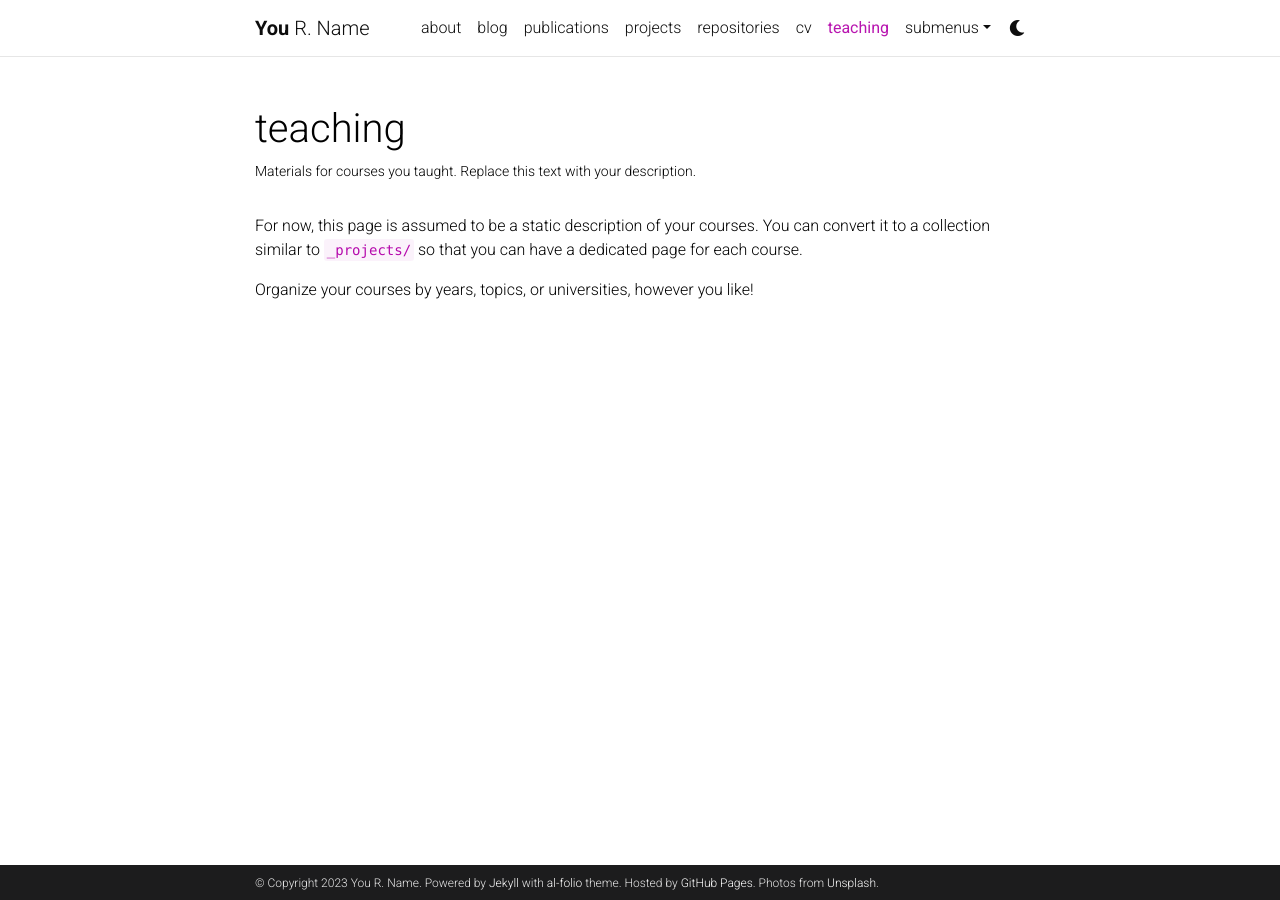
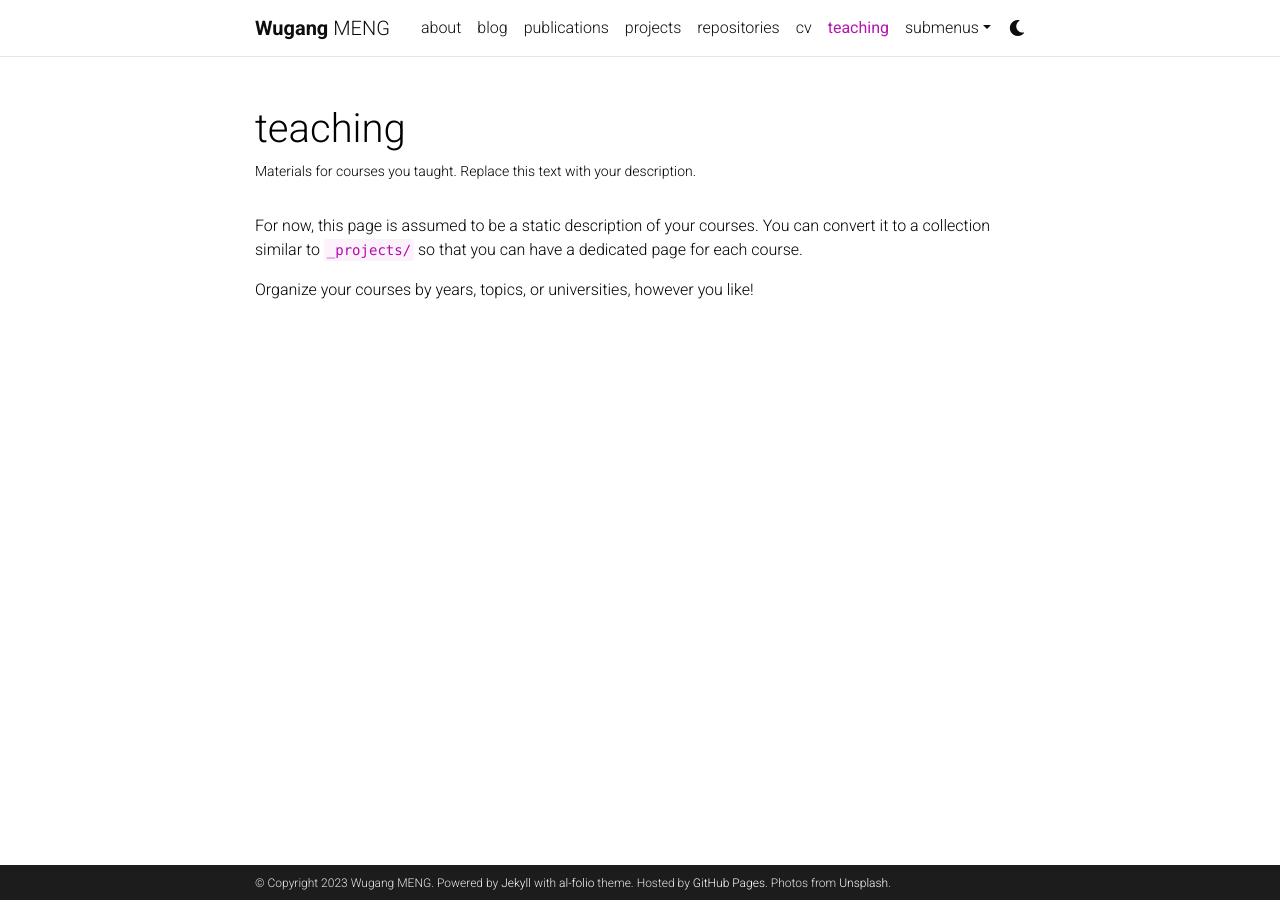
Before and after one commit to guaMass/bio_test, a Jekyll site: the page built from _pages/teaching.md, in a window 1280 px wide. Built offline with Jekyll 4.4.1, drawn with Linux system fonts in a browser that asks for light colours; comment, search, counter and statistics services are not loaded; a style sheet for code colours, icons or effects is not loaded.

Commit message:
Update _config.yml
change names

```diff
--- a/_config.yml
+++ b/_config.yml
@@ -3,10 +3,10 @@
 # -----------------------------------------------------------------------------
 
 title: blank # the website title (if blank, full name will be used instead)
-first_name: You
-middle_name: R.
-last_name: Name
-email: you@example.com
+first_name: Wugang
+middle_name:
+last_name: MENG
+email: mengwugang@gatech.edu
 description: > # the ">" symbol means to ignore newlines until "footer_text:"
   A simple, whitespace theme for academics. Based on [*folio](https://github.com/bogoli/-folio) design.
 footer_text: >
@@ -18,7 +18,7 @@ keywords: jekyll, jekyll-theme, academic-website, portfolio-website  # add your
 lang: en # the language of your site (for example: en, fr, cn, ru, etc.)
 icon: ⚛️  # the emoji used as the favicon (alternatively, provide image name in /assets/img/)
 
-url: https://alshedivat.github.io # the base hostname & protocol for your site
+url: https://guaMass.github.io # the base hostname & protocol for your site
 baseurl: /al-folio # the subpath of your site, e.g. /blog/
 last_updated: false # set to true if you want to display last updated in the footer
 impressum_path:  # set to path to include impressum link in the footer, use the same path as permalink in a page, helps to conform with EU GDPR
```
